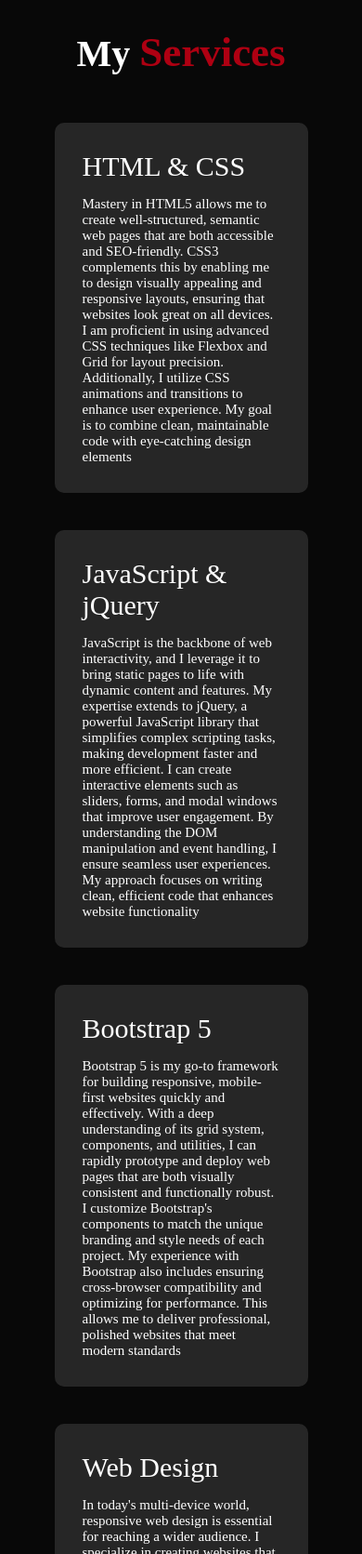
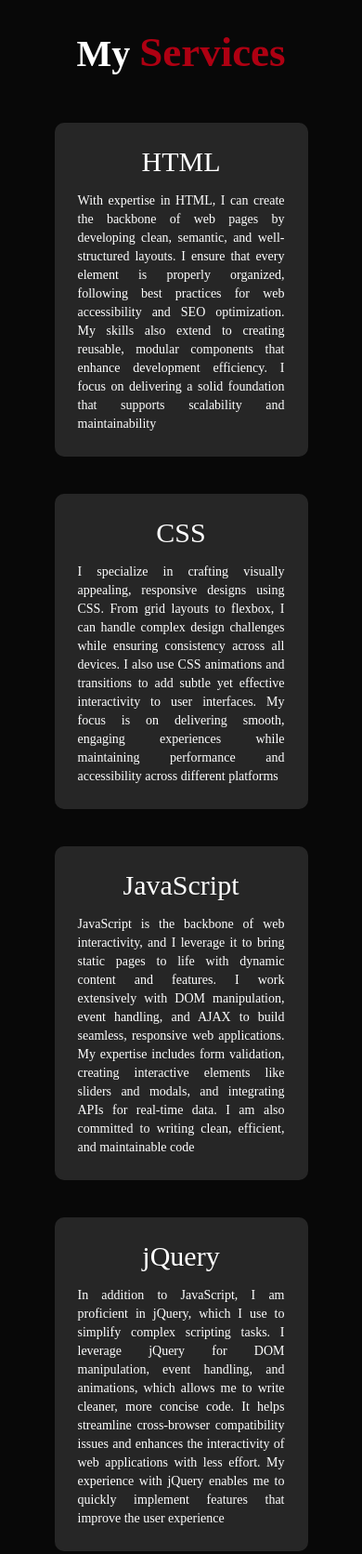
Before and after one commit to Nabeel-Ahmad07/Nabeel-Ahmad07.github.io, a plain HTML site: page myservices.html in a window 390 px wide. Shown: the top 1671 px of the page at 93% size. Drawn offline with Linux system fonts and the light colour scheme.

Commit message:
Data updated, Styling Updated, Extra Comments Removed

```diff
--- a/main.css
+++ b/main.css
@@ -107,6 +107,11 @@ nav ul li a:hover::after {
     flex-basis: 60%;
 }
 
+.about-col-2 p {
+    margin-top: 10px;
+    line-height: 23px;
+}
+
 .sub-title {
     font-size: 60px;
     font-weight: 600;
@@ -115,7 +120,7 @@ nav ul li a:hover::after {
 
 .tab-titles {
     display: flex;
-    margin: 20px 0 40px;
+    margin: 20px 0 30px;
 }
 
 .tab-links {
@@ -183,18 +188,22 @@ nav ul li a:hover::after {
 
 .services-list div i {
     font-size: 50px;
-    margin-bottom: 30px;
+    margin-bottom: 20px;
 }
 
 .services-list div h2 {
     font-size: 30px;
     font-weight: 500;
-    margin-bottom: 15px;
+    margin-bottom: 10px;
 }
 
 .services-list div:hover {
     background: #ae0012;
     transform: translateY(-10px);
+}
+
+.services-list div p {
+    line-height: 20px;
 }
 
 /* ---------portfolio---------- */
@@ -372,7 +381,7 @@ nav .fa-solid {
 /* ---------for smaller screens---------- */
 @media only screen and (max-width: 850px) {
     #header {
-        height: 100%; /* Update this */
+        height: 100%;
     }
 
     .header-text {
@@ -416,6 +425,7 @@ nav .fa-solid {
 
     .sub-title {
         font-size: 40px;
+        text-align: center;
     }
 
     #about {
@@ -473,4 +483,8 @@ nav .fa-solid {
     .copyright {
         font-size: 14px;
     }
+
+    .btn.btn2 {
+        display: block;
+    }
 }
--- a/myprojects.css
+++ b/myprojects.css
@@ -85,6 +85,7 @@ nav {
 
 .justify {
     text-align: justify;
+    line-height: 25px;
 }
 
 .copyright {
@@ -120,10 +121,12 @@ nav {
     .work-list div {
         font-size: 15px;
         padding: 30px;
+        text-align: center;
     }
 
     .work-list div h2 {
-        font-size: 30px;
+        font-size: 25px;
+        text-align: center;
     }
 
     .work-list div a {
@@ -134,7 +137,8 @@ nav {
     }
 
     .justify {
-        text-align: left;
+        text-align: justify;
+        line-height: 20px;
     }
 
     .copyright {
--- a/myservices.css
+++ b/myservices.css
@@ -74,6 +74,7 @@ nav {
 
 .justify {
     text-align: justify;
+    line-height: 25px;
 }
 
 .copyright {
@@ -107,16 +108,18 @@ nav {
     }
 
     .services-list div {
-        font-size: 15px;
-        padding: 30px;
+        font-size: 14px;
+        padding: 25px;
     }
 
     .services-list div h2 {
         font-size: 30px;
+        text-align: center;
     }
 
     .justify {
-        text-align: left;
+        text-align: justify;
+        line-height: 20px;
     }
 
     .copyright {
--- a/myservices.html
+++ b/myservices.html
@@ -5,7 +5,6 @@
     <meta name="viewport" content="width=device-width, initial-scale=1.0">
     <title>My Services</title>
     <link rel="stylesheet" href="myservices.css">
-    <!-- <script src="https://kit.fontawesome.com/06b714e5f1.js" crossorigin="anonymous"></script> -->
 </head>
 <body>
     <div id="header">
@@ -21,37 +20,26 @@
         <div class="container">
             <div class="services-list">
                 <div>
-                    <!-- <i class="fa-solid fa-code"></i> -->
-                    <h2>HTML & CSS</h2>
-                    <p class="justify">Mastery in HTML5 allows me to create well-structured, semantic web pages that are both accessible and SEO-friendly. CSS3 complements this by enabling me to design visually appealing and responsive layouts, ensuring that websites look great on all devices. I am proficient in using advanced CSS techniques like Flexbox and Grid for layout precision. Additionally, I utilize CSS animations and transitions to enhance user experience. My goal is to combine clean, maintainable code with eye-catching design elements</p>
-                    <!-- <a href="#">Learn More</a> -->
+                    <h2>HTML</h2>
+                    <p class="justify">With expertise in HTML, I can create the backbone of web pages by developing clean, semantic, and well-structured layouts. I ensure that every element is properly organized, following best practices for web accessibility and SEO optimization. My skills also extend to creating reusable, modular components that enhance development efficiency. I focus on delivering a solid foundation that supports scalability and maintainability</p>
                 </div>
                 <div>
-                    <!-- <i class="fa-solid fa-code"></i> -->
-                    <h2>JavaScript & jQuery</h2>
-                    <p class="justify">JavaScript is the backbone of web interactivity, and I leverage it to bring static pages to life with dynamic content and features. My expertise extends to jQuery, a powerful JavaScript library that simplifies complex scripting tasks, making development faster and more efficient. I can create interactive elements such as sliders, forms, and modal windows that improve user engagement. By understanding the DOM manipulation and event handling, I ensure seamless user experiences. My approach focuses on writing clean, efficient code that enhances website functionality</p>
-                    <!-- <a href="#">Learn More</a> -->
+                    <h2>CSS</h2>
+                    <p class="justify">I specialize in crafting visually appealing, responsive designs using CSS. From grid layouts to flexbox, I can handle complex design challenges while ensuring consistency across all devices. I also use CSS animations and transitions to add subtle yet effective interactivity to user interfaces. My focus is on delivering smooth, engaging experiences while maintaining performance and accessibility across different platforms</p>
                 </div>
                 <div>
-                    <!-- <i class="fa-solid fa-code"></i> -->
+                    <h2>JavaScript</h2>
+                    <p class="justify">JavaScript is the backbone of web interactivity, and I leverage it to bring static pages to life with dynamic content and features. I work extensively with DOM manipulation, event handling, and AJAX to build seamless, responsive web applications. My expertise includes form validation, creating interactive elements like sliders and modals, and integrating APIs for real-time data. I am also committed to writing clean, efficient, and maintainable code</p>
+                </div>
+                <div>
+                    <h2>jQuery</h2>
+                    <p class="justify">In addition to JavaScript, I am proficient in jQuery, which I use to simplify complex scripting tasks. I leverage jQuery for DOM manipulation, event handling, and animations, which allows me to write cleaner, more concise code. It helps streamline cross-browser compatibility issues and enhances the interactivity of web applications with less effort. My experience with jQuery enables me to quickly implement features that improve the user experience</p>
+                </div>
+                <div>
                     <h2>Bootstrap 5</h2>
                     <p class="justify">Bootstrap 5 is my go-to framework for building responsive, mobile-first websites quickly and effectively. With a deep understanding of its grid system, components, and utilities, I can rapidly prototype and deploy web pages that are both visually consistent and functionally robust. I customize Bootstrap's components to match the unique branding and style needs of each project. My experience with Bootstrap also includes ensuring cross-browser compatibility and optimizing for performance. This allows me to deliver professional, polished websites that meet modern standards</p>
-                    <!-- <a href="#">Learn More</a> -->
-                </div>
-                <div>
-                    <!-- <i class="fa-brands fa-html5"></i> -->
-                    <h2>Web Design</h2>
-                    <p class="justify">In today's multi-device world, responsive web design is essential for reaching a wider audience. I specialize in creating websites that adapt seamlessly to any screen size, from mobile phones to desktops. By using fluid grids, flexible images, and media queries, I ensure that content is accessible and aesthetically pleasing across all devices. My approach involves thorough testing on different platforms to guarantee consistent performance. This skill not only improves user experience but also enhances SEO, as search engines favor mobile-friendly sites.</p>
-                    <!-- <a href="#">Learn More</a> -->
-                </div>
-                <div>
-                    <!-- <i class="fa-solid fa-crop-simple"></i> -->
-                    <h2>UI/UX Design</h2>
-                    <p class="justify">UI/UX design is all about creating user-centered designs that are both aesthetically pleasing and easy to navigate. I begin by understanding the user's needs and behaviors, which informs my design decisions. Using tools like wireframes and prototypes, I iteratively develop layouts that prioritize usability. My design philosophy focuses on simplicity, consistency, and accessibility, ensuring that every interaction is intuitive. I believe that good design is invisible, and my aim is to create interfaces that users enjoy using without being aware of the design behind them.</p>
-                    <!-- <a href="#">Learn More</a> -->
                 </div>
             </div>
-            <!-- <a href="myservices.html" class="btn">See More</a> -->
         </div>
     </div>
 
```
Also changed, not shown: index.html (+8 -11 lines), myprojects.html (+1 -1 lines).
